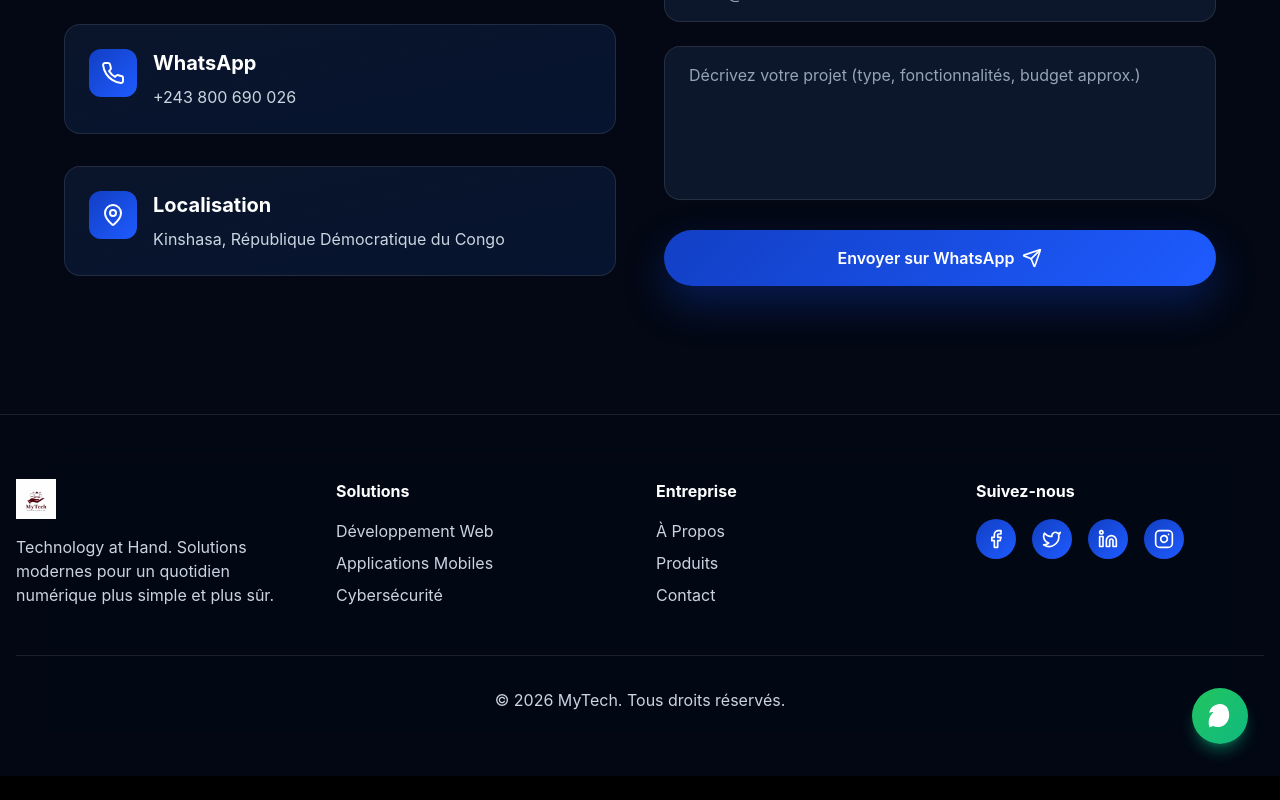
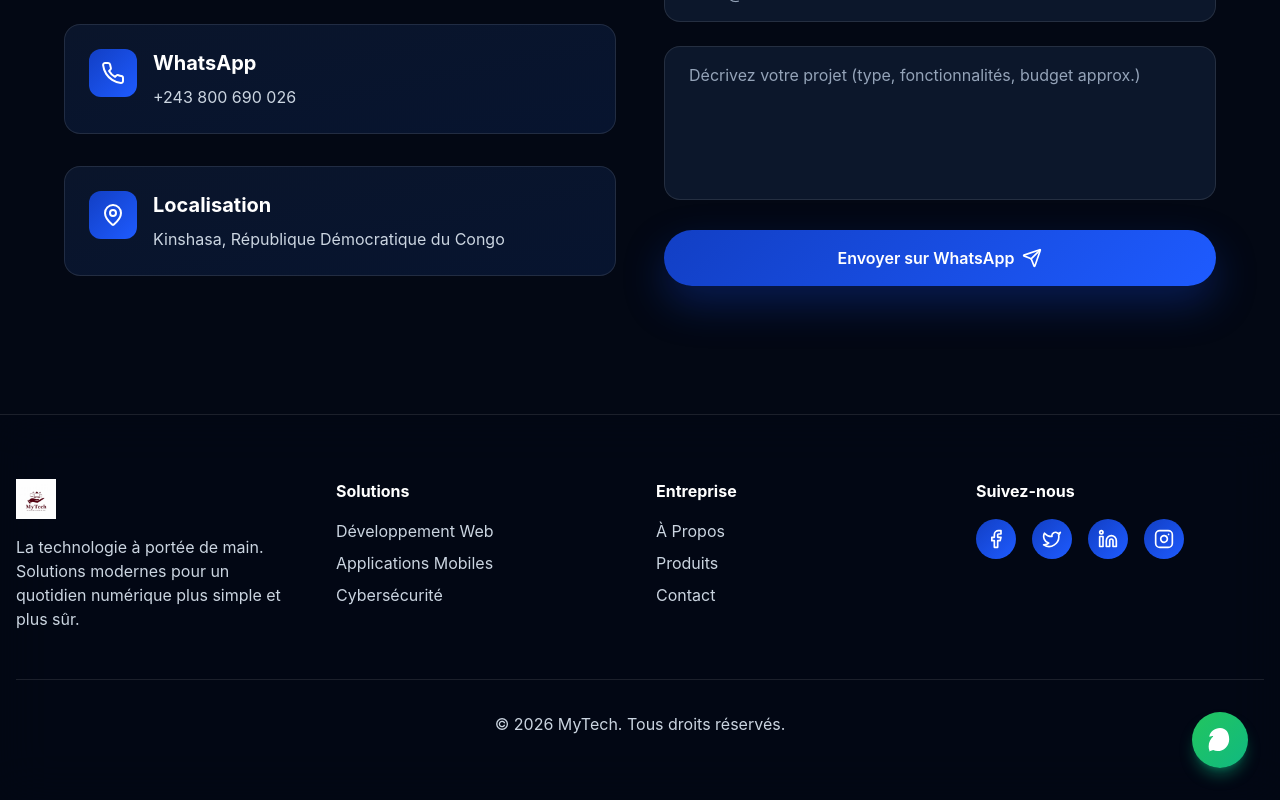
Before and after one commit to get174/mytechnology, a React (Vite) app: page / in a window 1280 px wide. Shown: the part 6577-7377 px from the top of the page. Before the commit the page ends 7353 px from the top, so only its background shows below. Built offline with nearby package versions, Linux system fonts and the light colour scheme.

Commit message:
correction des petits erreur

```diff
--- a/src/components/Footer.tsx
+++ b/src/components/Footer.tsx
@@ -18,7 +18,7 @@ export default function Footer() {
               <img src="/assets/logo.jpg" alt="MyTech" className="h-10 w-auto" />
             </div>
             <p className="text-slate-300">
-              Technology at Hand. Solutions modernes pour un quotidien numérique plus simple et plus sûr.
+              La technologie à portée de main. Solutions modernes pour un quotidien numérique plus simple et plus sûr.
             </p>
           </div>
 
```
